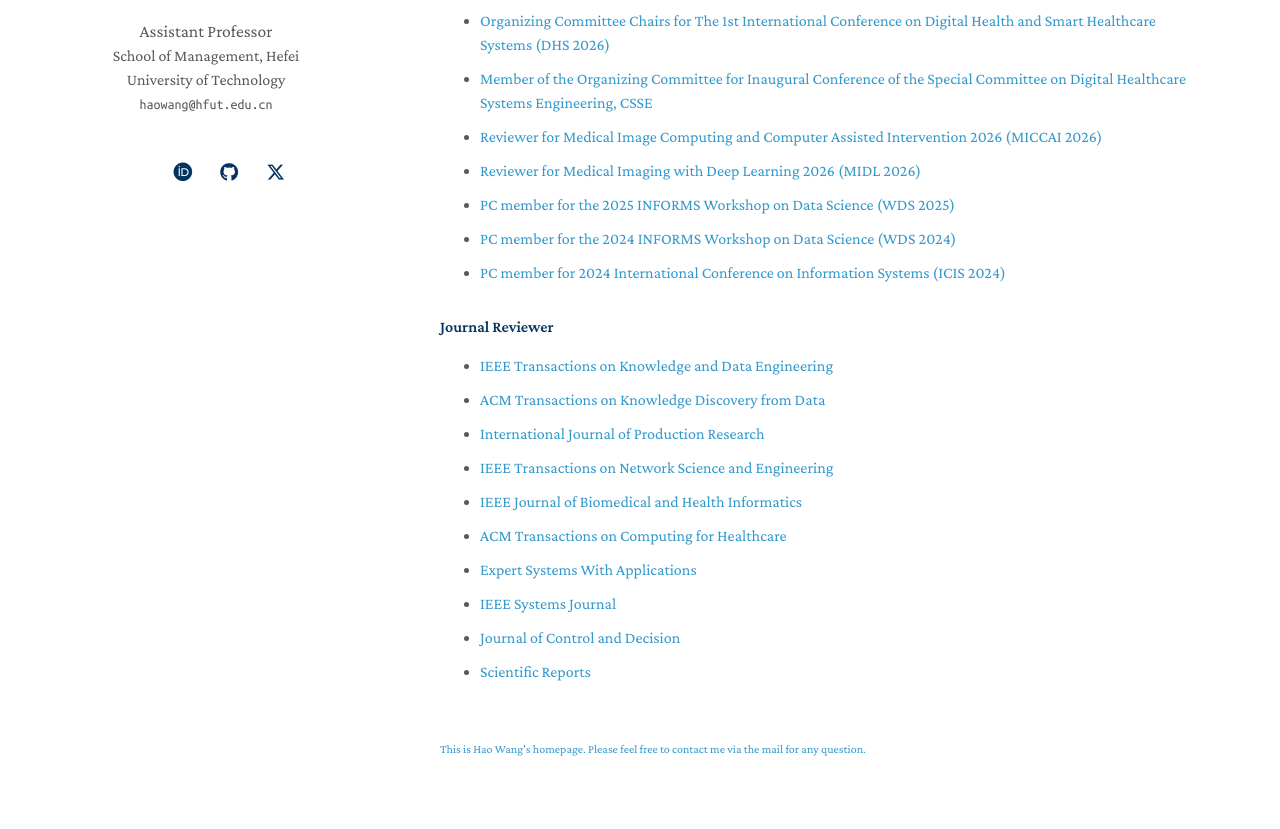
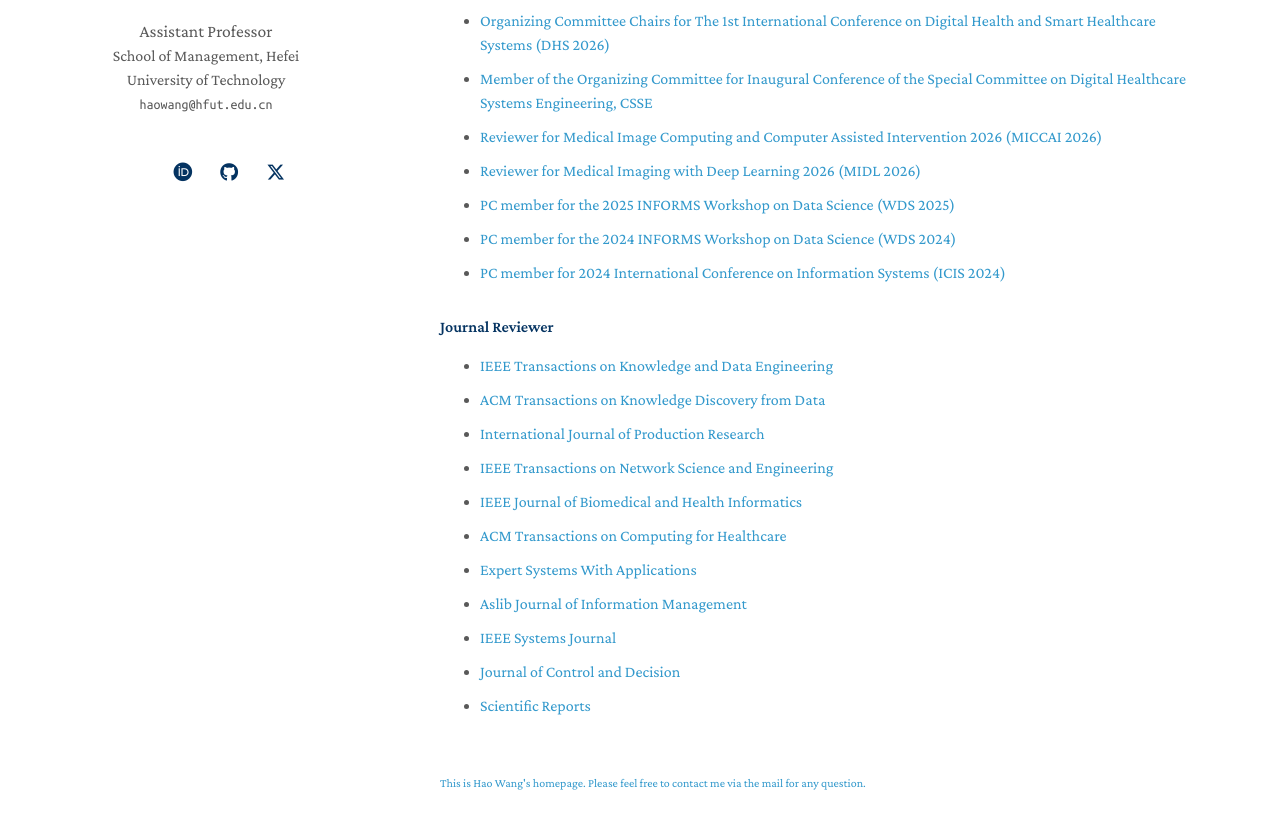
Before and after one commit to Waynehfut/waynehfut.github.io, a Jekyll site: the page built from services.md, in a window 1280 px wide and 1130 px high. Shown: the part 266-1095 px from the top of the window. Built offline with Jekyll 4.4.1, drawn with Linux system fonts in a browser that asks for light colours; a style sheet for code colours, icons or effects is not loaded.

Commit message:
add review

```diff
--- a/_includes/services.md
+++ b/_includes/services.md
@@ -21,6 +21,7 @@
   <li><a href="https://ieeexplore.ieee.org/xpl/RecentIssue.jsp?punumber=6221020">IEEE Journal of Biomedical and Health Informatics</a></li>
   <li><a href="https://dl.acm.org/journal/health">ACM Transactions on Computing for Healthcare</a></li>
   <li><a href="https://www.sciencedirect.com/journal/expert-systems-with-applications">Expert Systems With Applications</a></li>
+  <li><a href="https://www.emerald.com/ajim">Aslib Journal of Information Management</a></li>
   <li><a href="https://ieeexplore.ieee.org/xpl/RecentIssue.jsp?punumber=4267003">IEEE Systems Journal</a></li>
   <li><a href="https://www.tandfonline.com/journals/tjcd20">Journal of Control and Decision</a></li>
   <li><a href="https://www.nature.com/srep/">Scientific Reports</a></li>
```
